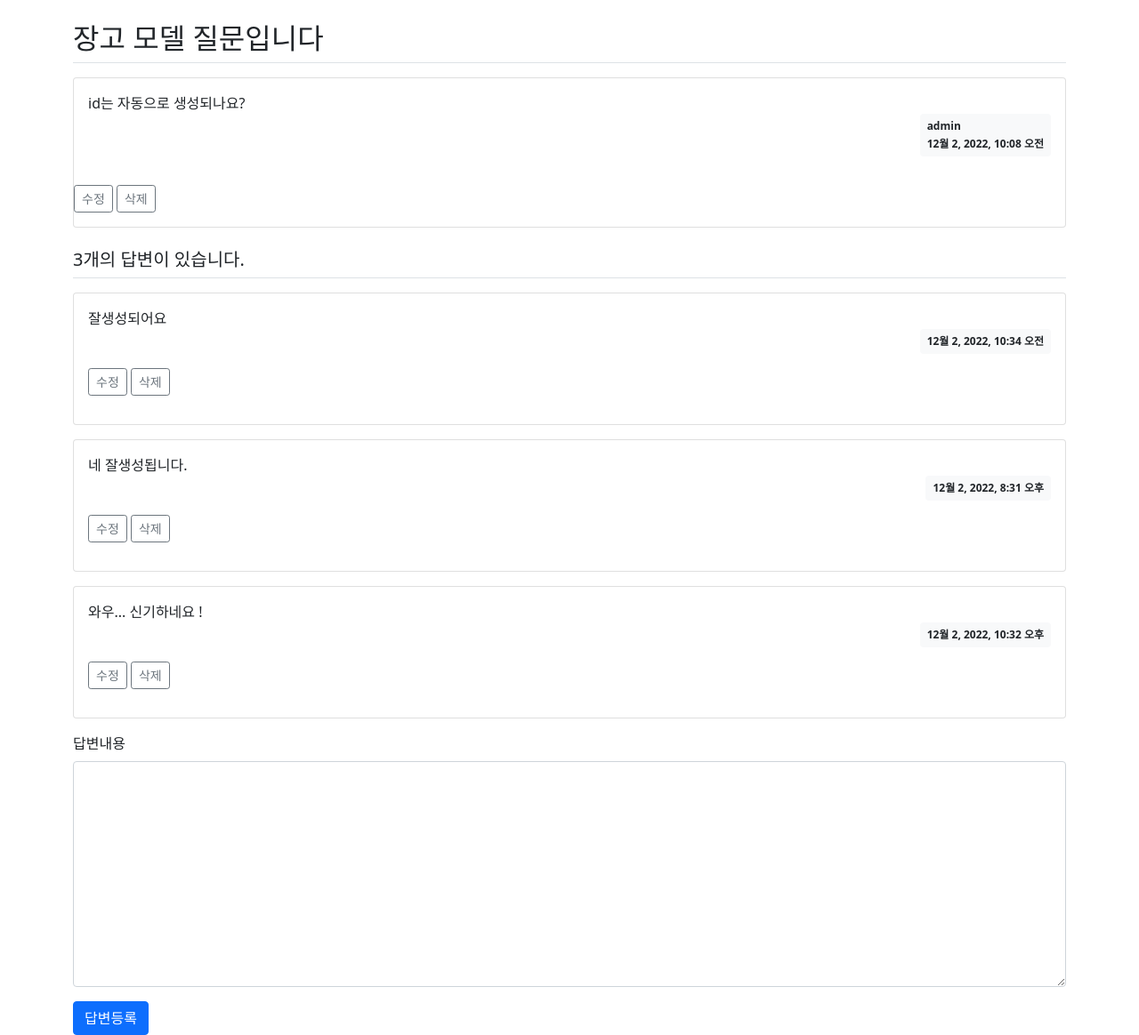
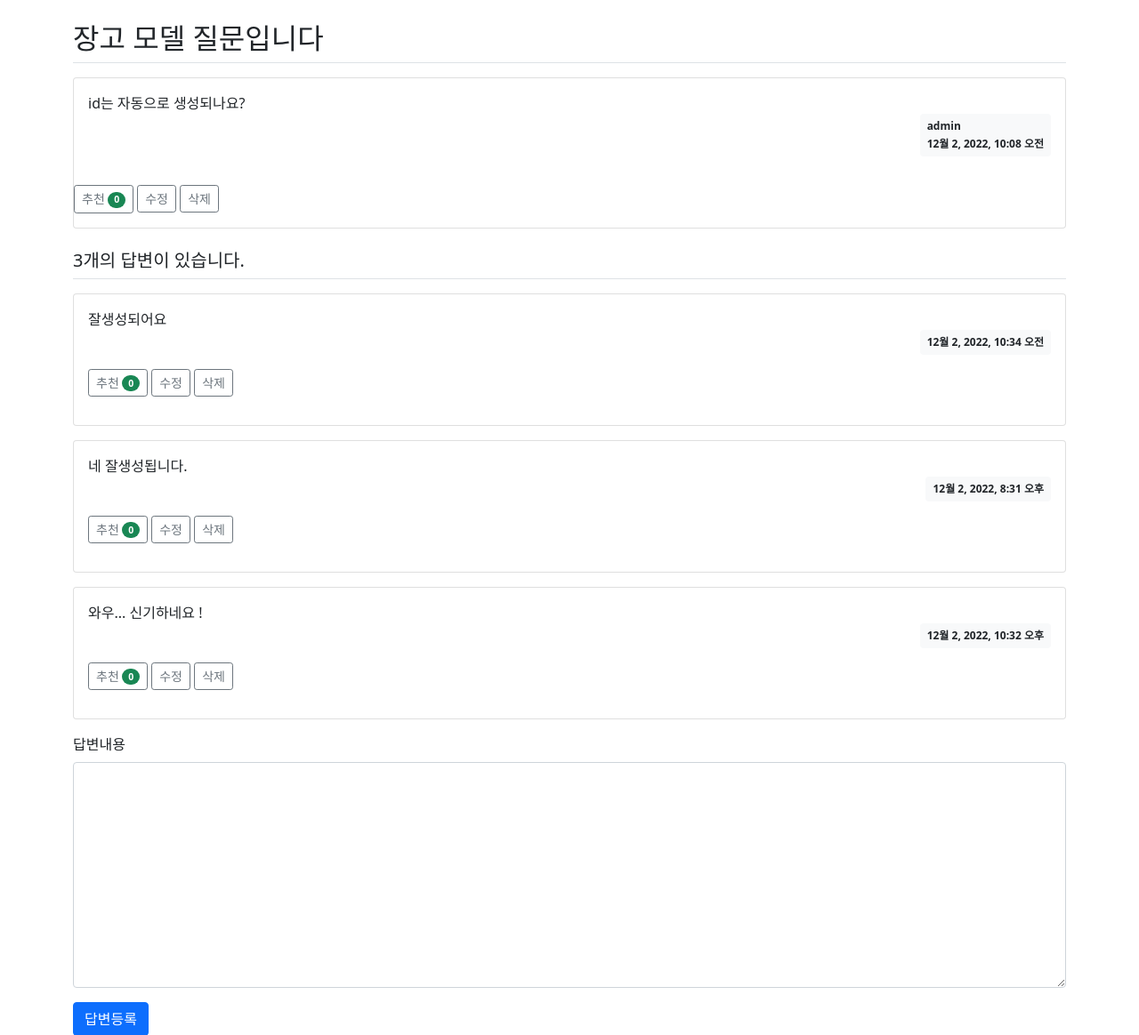
Before and after one commit to b3lon9/django, a Django app: page /pybo/answer/create/2/ in a window 1280 px wide. Shown: the part 57-1221 px from the top of the page at 89% size. Run offline with Django 3.2, Linux system fonts and the light colour scheme; a user stored in the database is signed in; data comes from the database, SQL or seed files in the repository; both versions use the stored data as it was after the commit; data that the repository does not hold is empty; some libraries are stand-ins or nearby versions.

Commit message:
[jump to django] 03-11 추천

```diff
--- a/mysite/pybo/models.py
+++ b/mysite/pybo/models.py
@@ -4,20 +4,22 @@ from django.contrib.auth.models import User
 # Create your models here.
 # 질문(Question)
 class Question(models.Model):
-    author = models.ForeignKey(User, on_delete=models.CASCADE)
+    author = models.ForeignKey(User, on_delete=models.CASCADE, related_name='author_question')
     # 제목
     subject = models.CharField(max_length=200)
     content = models.TextField()
     create_date = models.DateTimeField()
     modify_date = models.DateTimeField(null=True, blank=True)
+    voter = models.ManyToManyField(User, related_name='voter_question')
 
     def __str__(self):
         return self.subject
 
 # 답변(Answer)
 class Answer(models.Model):
-    author = models.ForeignKey(User, on_delete=models.CASCADE)
+    author = models.ForeignKey(User, on_delete=models.CASCADE, related_name='author_answer')
     question = models.ForeignKey(Question, on_delete=models.CASCADE)
     content = models.TextField()
     create_date = models.DateTimeField()
     modify_date = models.DateTimeField(null=True, blank=True)
+    voter = models.ManyToManyField(User, related_name='voter_answer')
--- a/mysite/pybo/templates/pybo/question_detail.html
+++ b/mysite/pybo/templates/pybo/question_detail.html
@@ -32,6 +32,10 @@
             </div>
         </div>
         <div class="my-3">
+            <a href="javascript:void(0)" data-uri="{% url 'pybo:question_vote' question.id %}"
+            class="recommand btn btn-sm btn-outline-secondary">추천
+            <span class="badge rounded-pill bg-success">{{question.voter.count}}</span>
+            </a>
             {% if request.user == question.author %}
             <a href="{% url 'pybo:question_modify' question.id %}" class="btn btn-sm btn-outline-secondary">수정</a>
             <a href="javascript:void(0)" class="delete btn btn-sm btn-outline-secondary"
@@ -57,6 +61,11 @@
                 </div>
             </div>
             <div class="my-3">
+                <a href="javascript:void(0)" data-uri="{% url 'pybo:answer_vote' answer.id %}"
+                class="recommand btn btn-sm btn-outline-secondary">추천
+                <span class="badge rounded-pill bg-success">{{answer.voter.count}}</span>
+                </a>
+
                 {% if request.user == answer.author %}
                 <a href="{% url 'pybo:answer_modify' answer.id %}" class="btn btn-sm btn-outline-secondary">수정</a>
                 <a href="#" class="delete btn btn-sm btn-outline-secondary" data-uri="{% url 'pybo:answer_delete' answer.id %}">삭제</a>
@@ -99,5 +108,13 @@ Array.from(delete_elements).forEach(function(element) {
         };
     });
 });
+const recommand_elements = document.getElementsByClassName("recommand");
+Array.from(recommand_elements).forEach(function(element) {
+    element.addEventListener('click', function() {
+        if(confirm("정말로 추천하겠서?")) {
+            location.href = this.dataset.uri;
+        };
+    });
+});
 </script>
 {% endblock script %}
--- a/mysite/pybo/urls.py
+++ b/mysite/pybo/urls.py
@@ -11,9 +11,11 @@ urlpatterns = [
     path('question/create/', question_views.question_create, name="question_create"),
     path('question/modify/<int:question_id>/', question_views.question_modify, name='question_modify'),
     path('question/delete/<int:question_id>/', question_views.question_delete, name="question_delete"),
+    path('question/vote/<int:question_id>/', question_views.question_vote, name="question_vote"),
 
     # Answer
     path('answer/create/<int:question_id>/', answer_views.answer_create, name="answer_create"),
     path('answer/modify/<int:answer_id>/', answer_views.answer_modify, name="answer_modify"),
     path('answer/delete/<int:answer_id>/', answer_views.answer_delete, name="answer_delete"),
+    path('answer/vote/<int:answer_id>/', answer_views.answer_vote, name="answer_vote"),
 ]
--- a/mysite/pybo/views/answer_views.py
+++ b/mysite/pybo/views/answer_views.py
@@ -55,3 +55,12 @@ def answer_delete(request, answer_id):
         answer.delete()
 
     return redirect('pybo:detail', question_id=answer.question.id)
+
+@login_required(login_url='common:login')
+def answer_vote(request, answer_id):
+    answer = get_object_or_404(Answer, pk=answer_id)
+    if request.user == answer.author:
+        messages.error(request, '본인이 작성한 글은 추천할 수 없어요')
+    else:
+        answer.voter.add(request.user)
+    return redirect('pybo:detail', question_id=answer.question.id)
```
Also changed, not shown: mysite/pybo/views/question_views.py (+9 -0 lines), mysite/db.sqlite3.
